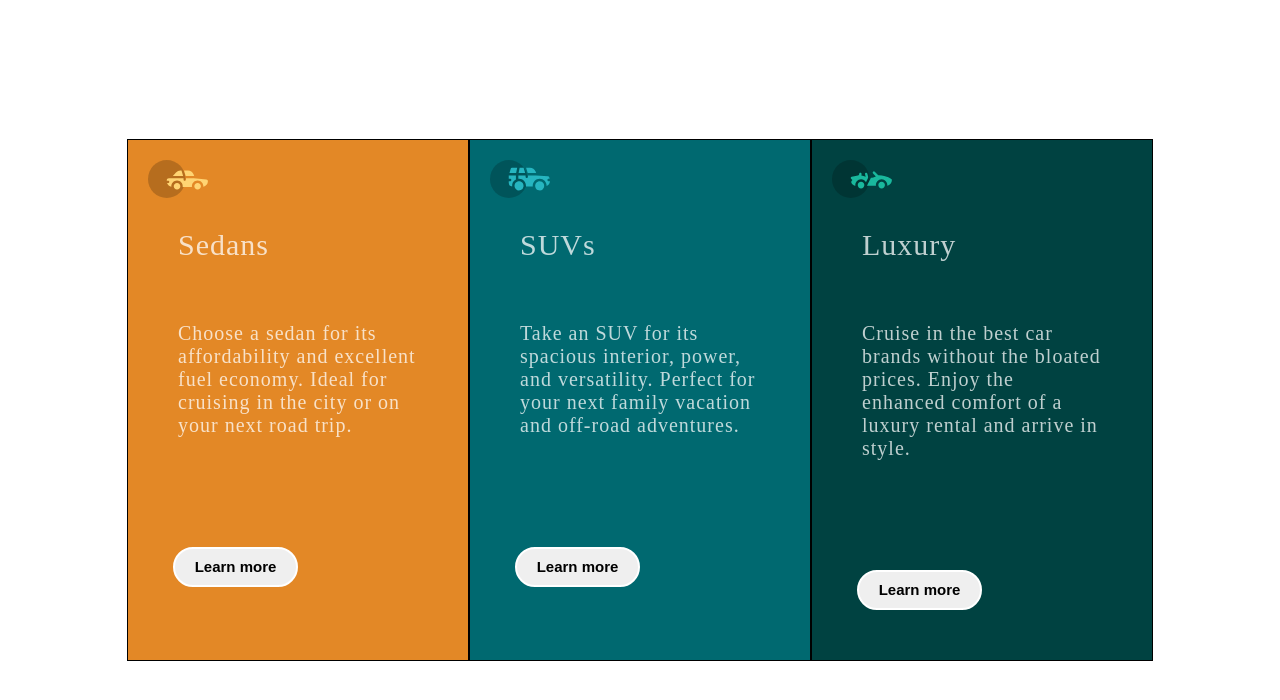
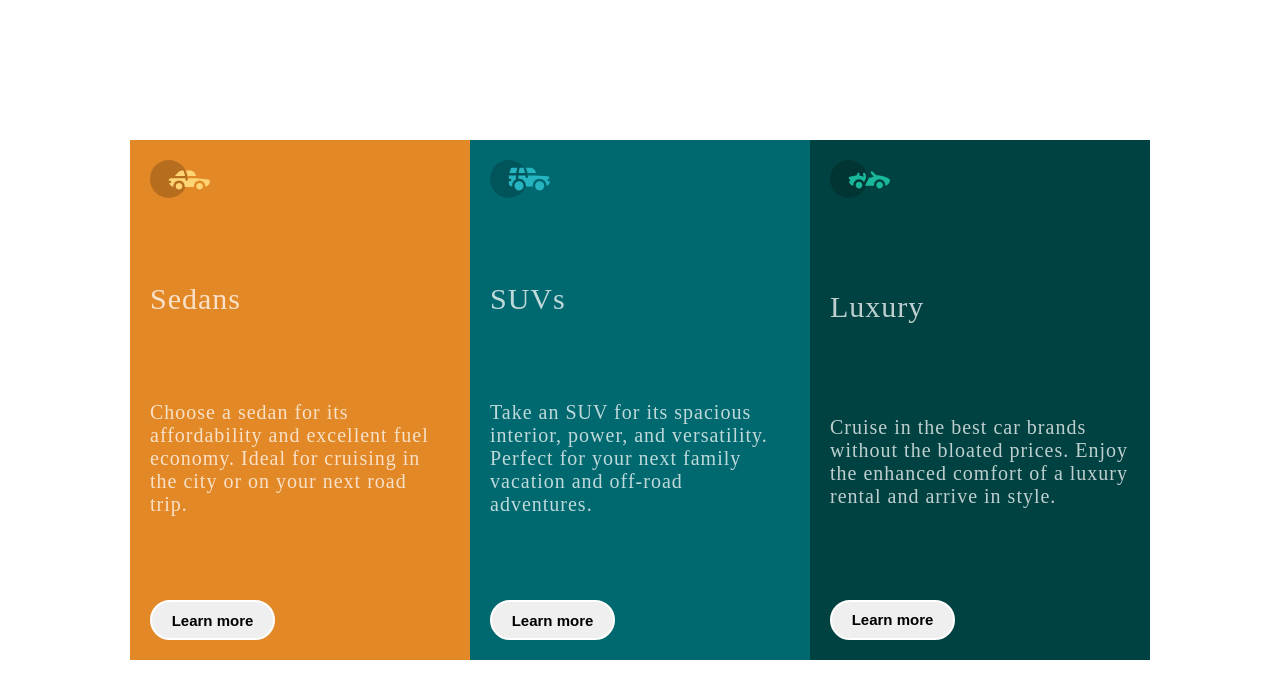
Before and after one commit to Hea092024/3-column-preview-card-component-main, a plain HTML site: page index.html in a window 1280 px wide. Drawn offline with Linux system fonts and the light colour scheme.

Commit message:
update, removed margins

```diff
--- a/style.css
+++ b/style.css
@@ -5,6 +5,8 @@
 }
 
 body {
+  justify-content: center;
+  align-items: center;
   display: flex;
   height: 100svh;
 
@@ -13,8 +15,8 @@ body {
 }
 .cards {
   display: flex;
-  border: solid 1px;
   flex-direction: column;
+  justify-content: space-between;
   padding: 20px;
   width: 300px;
   height: 60%;
@@ -52,8 +54,6 @@ button {
   border: 2px solid white;
   width: 125px;
   cursor: pointer;
-  margin-left: 25px;
-  margin-top: 80px;
   font-weight: bold;
   transition: 0.7s;
    }
@@ -72,7 +72,7 @@ button {
 
 p{
 
-    margin: 30px;
+
     font-size: 20px;
     color: hsla(0, 0%, 100%, 0.75);
     letter-spacing: 1px;
@@ -83,7 +83,7 @@ p{
     color: hsla(0, 0%, 100%, 0.75);
     font-size: 30px;
     height: auto;
-    margin: 30px;
+
 
 
 }
```
Also changed, not shown: design/desktop-preview.jpg (added), design/mobile-design.jpg (added).
